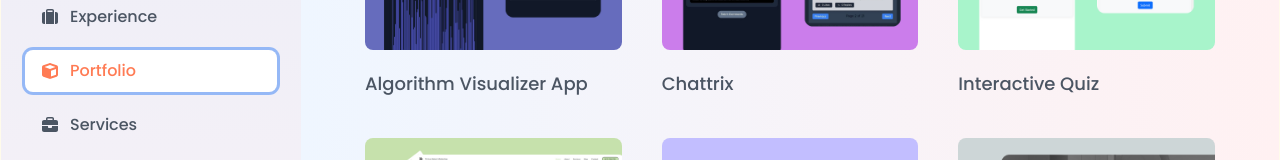
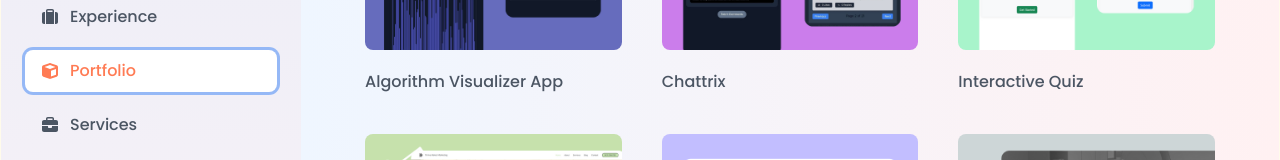
Before and after one commit to TheKingsident/kingsley-portfolio, a React (Vite) app: page / in a window 1280 px wide. Both pictures are taken after a click on the button "Portfolio". Shown: the part 437-597 px from the top of the page. Built offline with nearby package versions, Linux system fonts and the light colour scheme.

Commit message:
Fix typo in PortfolioItemCard component for heading font size

```diff
--- a/src/components/PortfolioItem.tsx
+++ b/src/components/PortfolioItem.tsx
@@ -14,7 +14,7 @@ const PortfolioItemCard: React.FC<Props> = ({ item }) => {
                     className="w-full transition-transform duration-300 ease-in-out hover:rotate-3 hover:scale-105"
                 />
             </div>
-            <h2 className="text-lg text-gray-600 font-medium mt-5">{item.name}</h2>
+            <h2 className="text-{14px} text-gray-600 font-medium mt-5">{item.name}</h2>
         </div>
     );
 };
```
